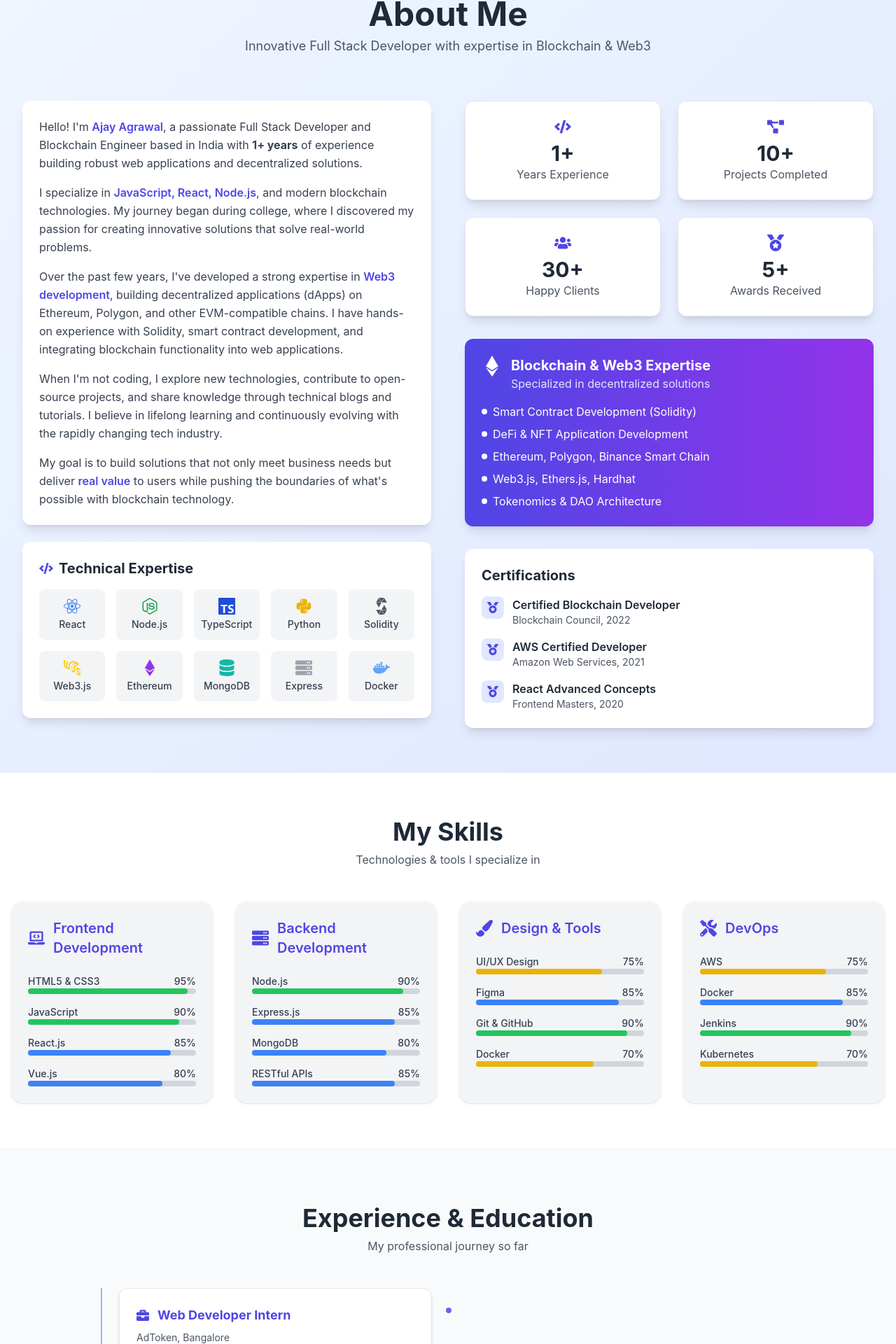
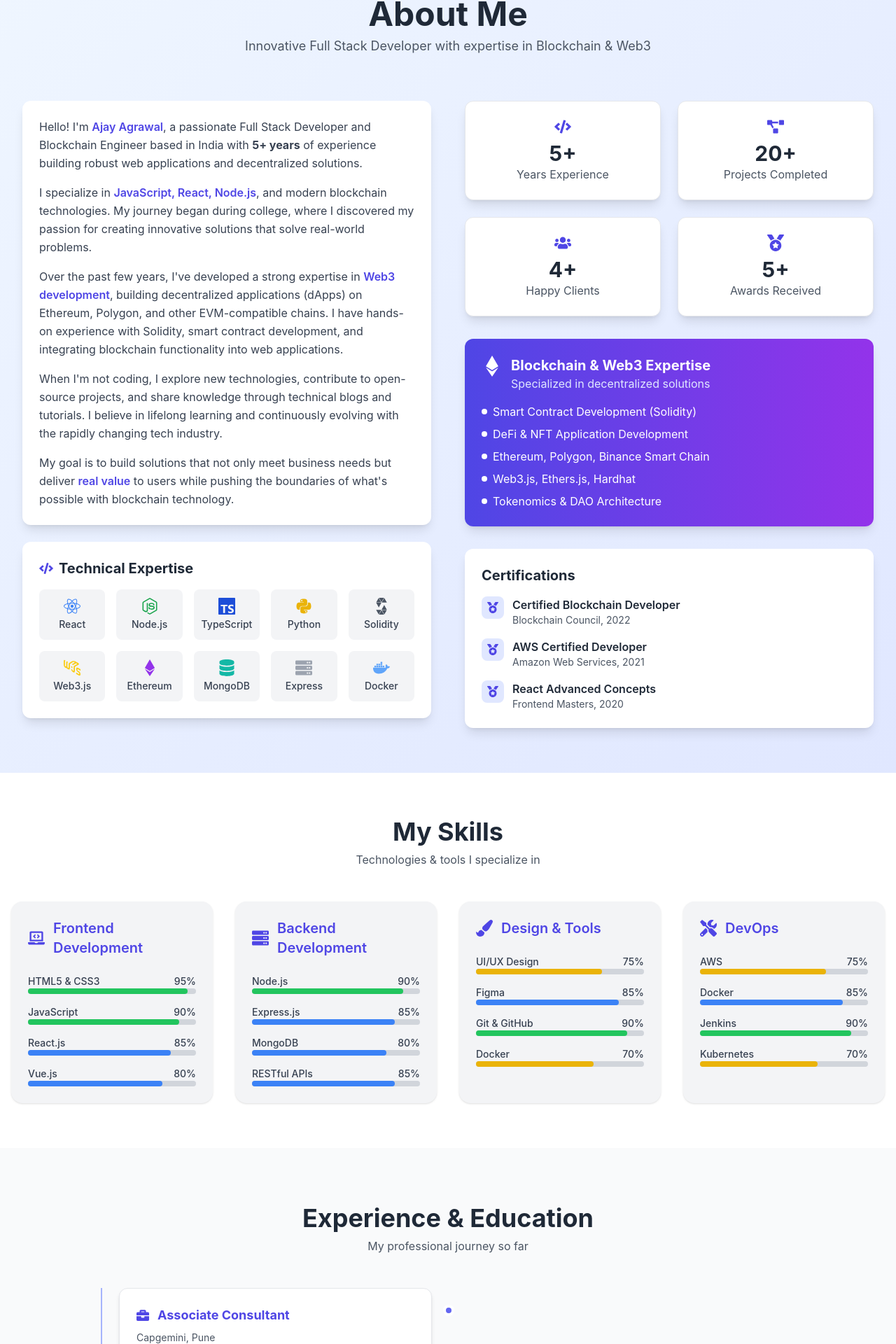
Before and after one commit to ajayagrawal1905/ajayagrawal, a React (Vite) app: page / in a window 1280 px wide. Shown: the part 868-2788 px from the top of the page at 70% size. Built offline with nearby package versions, Linux system fonts and the light colour scheme.

Commit message:
Updated Experience details

```diff
--- a/src/Components/About.jsx
+++ b/src/Components/About.jsx
@@ -42,9 +42,9 @@
     const animateStats = () => {
       let count = 0;
       const interval = setInterval(() => {
-        if (count <= 1) setYearsExp(count);
-        if (count <= 10) setProjects(count);
-        if (count <= 30) setClients(count);
+        if (count <= 5) setYearsExp(count);
+        if (count <= 20) setProjects(count);
+        if (count <= 4) setClients(count);
         if (count <= 5) setAwards(count);
 
         count++;
--- a/src/Components/Contact.jsx
+++ b/src/Components/Contact.jsx
@@ -88,21 +88,21 @@
                 <FaEnvelope className="text-indigo-600 dark:text-indigo-400 text-xl mt-1" />
                 <div>
                   <h4 className="font-semibold">Email</h4>
-                  <p>RohitmAgrawal.work@gmail.com</p>
+                  <p>ajayagrawal1905@gmail.com</p>
                 </div>
               </div>
               <div className="flex items-start gap-4">
                 <FaPhone className="text-indigo-600 dark:text-indigo-400 text-xl mt-1" />
                 <div>
                   <h4 className="font-semibold">Phone</h4>
-                  <p>+91 9579767372</p>
+                  <p>+91 9421671195</p>
                 </div>
               </div>
               <div className="flex items-start gap-4">
                 <FaMapMarkerAlt className="text-indigo-600 dark:text-indigo-400 text-xl mt-1" />
                 <div>
                   <h4 className="font-semibold">Location</h4>
-                  <p>Aurangabad, Maharashtra, India</p>
+                  <p>Pune, Maharashtra, India</p>
                 </div>
               </div>
             </div>
--- a/src/Components/ExperienceEducation.jsx
+++ b/src/Components/ExperienceEducation.jsx
@@ -6,35 +6,46 @@
   {
     type: 'experience',
     icon: <FaBriefcase />,
-    title: 'Web Developer Intern',
-    company: 'AdToken, Bangalore',
-    date: 'Nov 2024 – Present',
+    title: 'Associate Consultant',
+    company: 'Capgemini, Pune',
+    date: 'June 2021 – Present',
     description: [
-      'Built a decentralized widget enabling seamless crypto swaps using Web3.js and smart contracts.',
-      'Crafted animated, mobile-friendly landing pages with reusable React and TypeScript components.',
-      'Developed multi-chain faucet platforms supporting Ethereum, Solana, and Sui testnets.'
+
+      'Developed backend modules for payment solutions in the banking domain using Java 8, Spring Boot, and Microservices.',
+      'Implemented REST APIs with proper validation, exception handling, and Swagger documentation.',
+      'Integrated Kafka for asynchronous messaging and Elasticsearch for dynamic search capabilities.',
+      'Deployed microservices on PCF (Pivotal Cloud Foundry), following CI/CD pipelines and containerization best practices.',
+      'Worked with OCP (OpenShift) for container orchestration and handled config management and logging.',
+      'Key Projects:',
+      'Led the backend development of a transaction processing microservice that reduced API response time by 35%.',
+      'Collaborated with DevOps team to set up monitoring and alerting using ELK stack.'
     ],
   },
   {
     type: 'experience',
     icon: <FaBriefcase />,
-    title: 'Technical Support Engineer',
-    company: 'Square Yards, Pune',
-    date: 'Apr 2024 – Nov 2024',
+    title: 'R&D Software Engineer-EPP',
+    company: 'Rucha Engineers, Aurangabad',
+    date: 'Mar 2020 - June 2021',
     description: [
-      'Resolved software crashes and deployment issues across web environments.',
-      'Maintained system integrity and reduced client downtime through advanced debugging techniques.'
+      'Built and maintained internal management systems using Spring Boot, Hibernate, MySQL, and JSP.',
+      'Developed the backend of a Ticket Management System, automating IT issue logging, resolution workflows, and reporting.',
+      'Designed Leave Management, Training, and Recruitment Systems, integrating role-based access and email notifications (JavaMail).',
+      'Used Ajax for smoother user interactions and improved front-end responsiveness with Bootstrap 4.'
     ],
   },
   {
     type: 'education',
     icon: <FaGraduationCap />,
     title: 'Bachelor of Technology',
-    company: 'Marathwada Institute of Technology, Aurangabad',
-    date: '2018 – 2022',
+    company: 'MGM’s Jawaharlal Nehru Engineering College, Aurangabad, Aurangabad',
+    date: '2015 – 2020',
     description: [
-      'Graduated with 8.24 CGPA.',
-      'Completed projects in job portals, car rental systems, and library management using MERN and SpringBoot stacks.'
+      'Graduated with 6 CGPA.',
+
+      'Graduated with a B.E. in Computer Science and gained hands-on experience through academic and self-driven projects involving Spring Boot, JWT, Kafka, and Docker. Developed scalable systems focusing on security, modular design, and event-driven architecture.'
+
+      // 'Completed projects in job portals, car rental systems, and library management using MERN and SpringBoot stacks.'
     ],
   }
 ];
```
Also changed, not shown: public/PassportSize.jpg.
